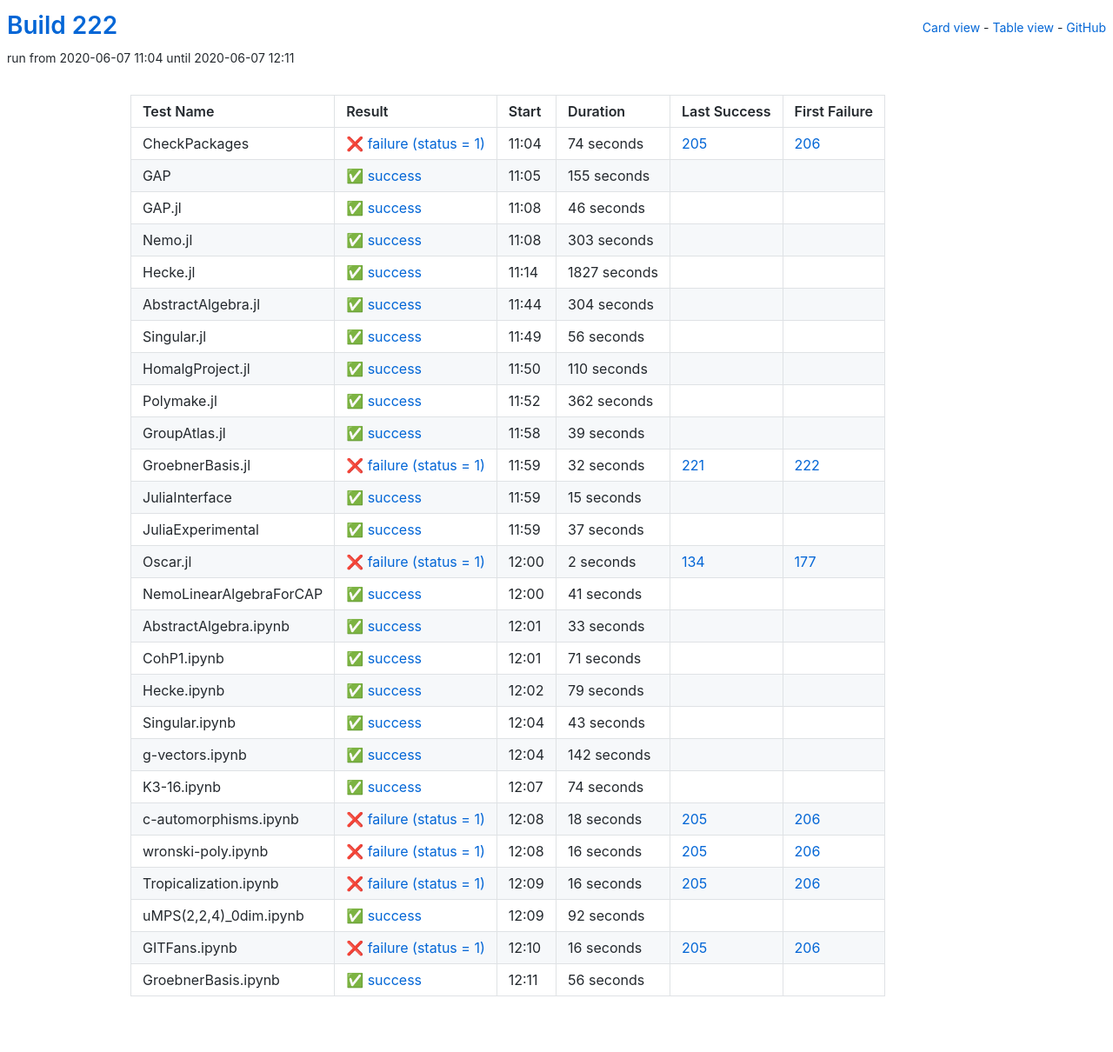
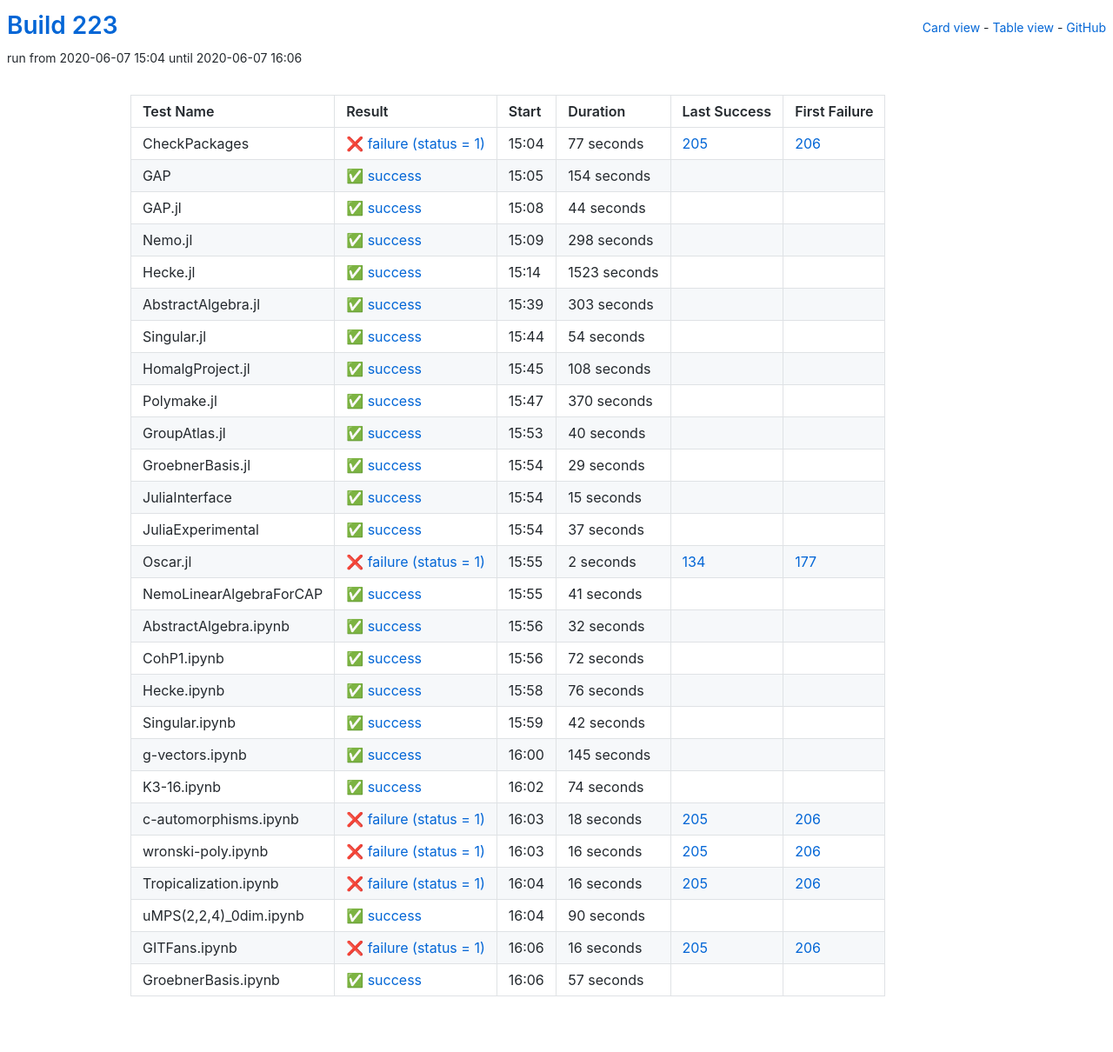
Before and after one commit to oscar-system/oscar-ci-status-stable, a Jekyll site: the page built from table.html, in a window 1280 px wide. Shown: the whole page at 87% size. Built offline with Jekyll 4.4.1, drawn with Linux system fonts in a browser that asks for light colours.

Commit message:
Build 223

```diff
--- a/_data/ci.yml
+++ b/_data/ci.yml
@@ -1,139 +1,139 @@
-build: 222
-build_url: https://oscarci.mathematik.uni-kl.de/job/oscar-stable/222/
+build: 223
+build_url: https://oscarci.mathematik.uni-kl.de/job/oscar-stable/223/
 job: oscar-stable
 tests:
-- duration: 74
+- duration: 77
   exitcode: 1
   first_failure: 206
   first_failure_url: https://oscarci.mathematik.uni-kl.de/job/oscar-stable/206/
   id: checkpackages
   last_success: 205
   last_success_url: https://oscarci.mathematik.uni-kl.de/job/oscar-stable/205/
-  log: https://oscarci.mathematik.uni-kl.de/job/oscar-stable/222/artifact/logs/build-222/CheckPackages.log
+  log: https://oscarci.mathematik.uni-kl.de/job/oscar-stable/223/artifact/logs/build-223/CheckPackages.log
   name: CheckPackages
-  start: 2020-06-07 11:04
+  start: 2020-06-07 15:04
   status: failure
   success: false
-- duration: 155
+- duration: 154
   exitcode: 0
   first_failure: false
   first_failure_url: null
   id: gap
   last_success: false
   last_success_url: null
-  log: https://oscarci.mathematik.uni-kl.de/job/oscar-stable/222/artifact/logs/build-222/GAP.log
+  log: https://oscarci.mathematik.uni-kl.de/job/oscar-stable/223/artifact/logs/build-223/GAP.log
   name: GAP
-  start: 2020-06-07 11:05
+  start: 2020-06-07 15:05
   status: success
   success: true
-- duration: 46
+- duration: 44
   exitcode: 0
   first_failure: false
   first_failure_url: null
   id: gap-jl
   last_success: false
   last_success_url: null
-  log: https://oscarci.mathematik.uni-kl.de/job/oscar-stable/222/artifact/logs/build-222/GAP.jl.log
+  log: https://oscarci.mathematik.uni-kl.de/job/oscar-stable/223/artifact/logs/build-223/GAP.jl.log
   name: GAP.jl
-  start: 2020-06-07 11:08
+  start: 2020-06-07 15:08
+  status: success
+  success: true
+- duration: 298
+  exitcode: 0
+  first_failure: false
+  first_failure_url: null
+  id: nemo-jl
+  last_success: false
+  last_success_url: null
+  log: https://oscarci.mathematik.uni-kl.de/job/oscar-stable/223/artifact/logs/build-223/Nemo.jl.log
+  name: Nemo.jl
+  start: 2020-06-07 15:09
+  status: success
+  success: true
+- duration: 1523
+  exitcode: 0
+  first_failure: false
+  first_failure_url: null
+  id: hecke-jl
+  last_success: false
+  last_success_url: null
+  log: https://oscarci.mathematik.uni-kl.de/job/oscar-stable/223/artifact/logs/build-223/Hecke.jl.log
+  name: Hecke.jl
+  start: 2020-06-07 15:14
   status: success
   success: true
 - duration: 303
   exitcode: 0
   first_failure: false
   first_failure_url: null
-  id: nemo-jl
-  last_success: false
-  last_success_url: null
-  log: https://oscarci.mathematik.uni-kl.de/job/oscar-stable/222/artifact/logs/build-222/Nemo.jl.log
-  name: Nemo.jl
-  start: 2020-06-07 11:08
-  status: success
-  success: true
-- duration: 1827
-  exitcode: 0
-  first_failure: false
-  first_failure_url: null
-  id: hecke-jl
-  last_success: false
-  last_success_url: null
-  log: https://oscarci.mathematik.uni-kl.de/job/oscar-stable/222/artifact/logs/build-222/Hecke.jl.log
-  name: Hecke.jl
-  start: 2020-06-07 11:14
-  status: success
-  success: true
-- duration: 304
-  exitcode: 0
-  first_failure: false
-  first_failure_url: null
   id: abstractalgebra-jl
   last_success: false
   last_success_url: null
-  log: https://oscarci.mathematik.uni-kl.de/job/oscar-stable/222/artifact/logs/build-222/AbstractAlgebra.jl.log
+  log: https://oscarci.mathematik.uni-kl.de/job/oscar-stable/223/artifact/logs/build-223/AbstractAlgebra.jl.log
   name: AbstractAlgebra.jl
-  start: 2020-06-07 11:44
+  start: 2020-06-07 15:39
   status: success
   success: true
-- duration: 56
+- duration: 54
   exitcode: 0
   first_failure: false
   first_failure_url: null
   id: singular-jl
   last_success: false
   last_success_url: null
-  log: https://oscarci.mathematik.uni-kl.de/job/oscar-stable/222/artifact/logs/build-222/Singular.jl.log
+  log: https://oscarci.mathematik.uni-kl.de/job/oscar-stable/223/artifact/logs/build-223/Singular.jl.log
   name: Singular.jl
-  start: 2020-06-07 11:49
+  start: 2020-06-07 15:44
   status: success
   success: true
-- duration: 110
+- duration: 108
   exitcode: 0
   first_failure: false
   first_failure_url: null
   id: homalgproject-jl
   last_success: false
   last_success_url: null
-  log: https://oscarci.mathematik.uni-kl.de/job/oscar-stable/222/artifact/logs/build-222/HomalgProject.jl.log
+  log: https://oscarci.mathematik.uni-kl.de/job/oscar-stable/223/artifact/logs/build-223/HomalgProject.jl.log
   name: HomalgProject.jl
-  start: 2020-06-07 11:50
+  start: 2020-06-07 15:45
   status: success
   success: true
-- duration: 362
+- duration: 370
   exitcode: 0
   first_failure: false
   first_failure_url: null
   id: polymake-jl
   last_success: false
   last_success_url: null
-  log: https://oscarci.mathematik.uni-kl.de/job/oscar-stable/222/artifact/logs/build-222/Polymake.jl.log
+  log: https://oscarci.mathematik.uni-kl.de/job/oscar-stable/223/artifact/logs/build-223/Polymake.jl.log
   name: Polymake.jl
-  start: 2020-06-07 11:52
+  start: 2020-06-07 15:47
   status: success
   success: true
-- duration: 39
+- duration: 40
   exitcode: 0
   first_failure: false
   first_failure_url: null
   id: groupatlas-jl
   last_success: false
   last_success_url: null
-  log: https://oscarci.mathematik.uni-kl.de/job/oscar-stable/222/artifact/logs/build-222/GroupAtlas.jl.log
+  log: https://oscarci.mathematik.uni-kl.de/job/oscar-stable/223/artifact/logs/build-223/GroupAtlas.jl.log
   name: GroupAtlas.jl
-  start: 2020-06-07 11:58
+  start: 2020-06-07 15:53
   status: success
   success: true
-- duration: 32
-  exitcode: 1
-  first_failure: 222
-  first_failure_url: https://oscarci.mathematik.uni-kl.de/job/oscar-stable/222/
+- duration: 29
+  exitcode: 0
+  first_failure: false
+  first_failure_url: null
   id: groebnerbasis-jl
-  last_success: 221
-  last_success_url: https://oscarci.mathematik.uni-kl.de/job/oscar-stable/221/
-  log: https://oscarci.mathematik.uni-kl.de/job/oscar-stable/222/artifact/logs/build-222/GroebnerBasis.jl.log
+  last_success: false
+  last_success_url: null
+  log: https://oscarci.mathematik.uni-kl.de/job/oscar-stable/223/artifact/logs/build-223/GroebnerBasis.jl.log
   name: GroebnerBasis.jl
-  start: 2020-06-07 11:59
-  status: failure
-  success: false
+  start: 2020-06-07 15:54
+  status: success
+  success: true
 - duration: 15
   exitcode: 0
   first_failure: false
@@ -141,9 +141,9 @@ tests:
   id: juliainterface
   last_success: false
   last_success_url: null
-  log: https://oscarci.mathematik.uni-kl.de/job/oscar-stable/222/artifact/logs/build-222/JuliaInterface.log
+  log: https://oscarci.mathematik.uni-kl.de/job/oscar-stable/223/artifact/logs/build-223/JuliaInterface.log
   name: JuliaInterface
-  start: 2020-06-07 11:59
+  start: 2020-06-07 15:54
   status: success
   success: true
 - duration: 37
@@ -153,9 +153,9 @@ tests:
   id: juliaexperimental
   last_success: false
   last_success_url: null
-  log: https://oscarci.mathematik.uni-kl.de/job/oscar-stable/222/artifact/logs/build-222/JuliaExperimental.log
+  log: https://oscarci.mathematik.uni-kl.de/job/oscar-stable/223/artifact/logs/build-223/JuliaExperimental.log
   name: JuliaExperimental
-  start: 2020-06-07 11:59
+  start: 2020-06-07 15:54
   status: success
   success: true
 - duration: 2
@@ -165,9 +165,9 @@ tests:
   id: oscar-jl
   last_success: 134
   last_success_url: https://oscarci.mathematik.uni-kl.de/job/oscar-stable/134/
-  log: https://oscarci.mathematik.uni-kl.de/job/oscar-stable/222/artifact/logs/build-222/Oscar.jl.log
+  log: https://oscarci.mathematik.uni-kl.de/job/oscar-stable/223/artifact/logs/build-223/Oscar.jl.log
   name: Oscar.jl
-  start: 2020-06-07 12:00
+  start: 2020-06-07 15:55
   status: failure
   success: false
 - duration: 41
@@ -177,69 +177,69 @@ tests:
   id: nemolinearalgebraforcap
   last_success: false
   last_success_url: null
-  log: https://oscarci.mathematik.uni-kl.de/job/oscar-stable/222/artifact/logs/build-222/NemoLinearAlgebraForCAP.log
+  log: https://oscarci.mathematik.uni-kl.de/job/oscar-stable/223/artifact/logs/build-223/NemoLinearAlgebraForCAP.log
   name: NemoLinearAlgebraForCAP
-  start: 2020-06-07 12:00
+  start: 2020-06-07 15:55
   status: success
   success: true
-- duration: 33
+- duration: 32
   exitcode: 0
   first_failure: false
   first_failure_url: null
   id: abstractalgebra-ipynb
   last_success: false
   last_success_url: null
-  log: https://oscarci.mathematik.uni-kl.de/job/oscar-stable/222/artifact/logs/build-222/AbstractAlgebra.ipynb.log
+  log: https://oscarci.mathematik.uni-kl.de/job/oscar-stable/223/artifact/logs/build-223/AbstractAlgebra.ipynb.log
   name: AbstractAlgebra.ipynb
-  start: 2020-06-07 12:01
+  start: 2020-06-07 15:56
   status: success
   success: true
-- duration: 71
+- duration: 72
   exitcode: 0
   first_failure: false
   first_failure_url: null
   id: cohp1-ipynb
   last_success: false
   last_success_url: null
-  log: https://oscarci.mathematik.uni-kl.de/job/oscar-stable/222/artifact/logs/build-222/CohP1.ipynb.log
+  log: https://oscarci.mathematik.uni-kl.de/job/oscar-stable/223/artifact/logs/build-223/CohP1.ipynb.log
   name: CohP1.ipynb
-  start: 2020-06-07 12:01
+  start: 2020-06-07 15:56
   status: success
   success: true
-- duration: 79
+- duration: 76
   exitcode: 0
   first_failure: false
   first_failure_url: null
   id: hecke-ipynb
   last_success: false
   last_success_url: null
-  log: https://oscarci.mathematik.uni-kl.de/job/oscar-stable/222/artifact/logs/build-222/Hecke.ipynb.log
+  log: https://oscarci.mathematik.uni-kl.de/job/oscar-stable/223/artifact/logs/build-223/Hecke.ipynb.log
   name: Hecke.ipynb
-  start: 2020-06-07 12:02
+  start: 2020-06-07 15:58
   status: success
   success: true
-- duration: 43
+- duration: 42
   exitcode: 0
   first_failure: false
   first_failure_url: null
   id: singular-ipynb
   last_success: false
   last_success_url: null
-  log: https://oscarci.mathematik.uni-kl.de/job/oscar-stable/222/artifact/logs/build-222/Singular.ipynb.log
+  log: https://oscarci.mathematik.uni-kl.de/job/oscar-stable/223/artifact/logs/build-223/Singular.ipynb.log
   name: Singular.ipynb
-  start: 2020-06-07 12:04
+  start: 2020-06-07 15:59
   status: success
   success: true
-- duration: 142
+- duration: 145
   exitcode: 0
   first_failure: false
   first_failure_url: null
   id: g-vectors-ipynb
   last_success: false
   last_success_url: null
-  log: https://oscarci.mathematik.uni-kl.de/job/oscar-stable/222/artifact/logs/build-222/g-vectors.ipynb.log
+  log: https://oscarci.mathematik.uni-kl.de/job/oscar-stable/223/artifact/logs/build-223/g-vectors.ipynb.log
   name: g-vectors.ipynb
-  start: 2020-06-07 12:04
+  start: 2020-06-07 16:00
   status: success
   success: true
 - duration: 74
@@ -249,9 +249,9 @@ tests:
   id: k3-16-ipynb
   last_success: false
   last_success_url: null
-  log: https://oscarci.mathematik.uni-kl.de/job/oscar-stable/222/artifact/logs/build-222/K3-16.ipynb.log
+  log: https://oscarci.mathematik.uni-kl.de/job/oscar-stable/223/artifact/logs/build-223/K3-16.ipynb.log
   name: K3-16.ipynb
-  start: 2020-06-07 12:07
+  start: 2020-06-07 16:02
   status: success
   success: true
 - duration: 18
@@ -261,9 +261,9 @@ tests:
   id: c-automorphisms-ipynb
   last_success: 205
   last_success_url: https://oscarci.mathematik.uni-kl.de/job/oscar-stable/205/
-  log: https://oscarci.mathematik.uni-kl.de/job/oscar-stable/222/artifact/logs/build-222/c-automorphisms.ipynb.log
+  log: https://oscarci.mathematik.uni-kl.de/job/oscar-stable/223/artifact/logs/build-223/c-automorphisms.ipynb.log
   name: c-automorphisms.ipynb
-  start: 2020-06-07 12:08
+  start: 2020-06-07 16:03
   status: failure
   success: false
 - duration: 16
@@ -273,9 +273,9 @@ tests:
   id: wronski-poly-ipynb
   last_success: 205
   last_success_url: https://oscarci.mathematik.uni-kl.de/job/oscar-stable/205/
-  log: https://oscarci.mathematik.uni-kl.de/job/oscar-stable/222/artifact/logs/build-222/wronski-poly.ipynb.log
+  log: https://oscarci.mathematik.uni-kl.de/job/oscar-stable/223/artifact/logs/build-223/wronski-poly.ipynb.log
   name: wronski-poly.ipynb
-  start: 2020-06-07 12:08
+  start: 2020-06-07 16:03
   status: failure
   success: false
 - duration: 16
@@ -285,21 +285,21 @@ tests:
   id: tropicalization-ipynb
   last_success: 205
   last_success_url: https://oscarci.mathematik.uni-kl.de/job/oscar-stable/205/
-  log: https://oscarci.mathematik.uni-kl.de/job/oscar-stable/222/artifact/logs/build-222/Tropicalization.ipynb.log
+  log: https://oscarci.mathematik.uni-kl.de/job/oscar-stable/223/artifact/logs/build-223/Tropicalization.ipynb.log
   name: Tropicalization.ipynb
-  start: 2020-06-07 12:09
+  start: 2020-06-07 16:04
   status: failure
   success: false
-- duration: 92
+- duration: 90
   exitcode: 0
   first_failure: false
   first_failure_url: null
   id: umps-2-2-4-0dim-ipynb
   last_success: false
   last_success_url: null
-  log: https://oscarci.mathematik.uni-kl.de/job/oscar-stable/222/artifact/logs/build-222/uMPS-2-2-4-_0dim.ipynb.log
+  log: https://oscarci.mathematik.uni-kl.de/job/oscar-stable/223/artifact/logs/build-223/uMPS-2-2-4-_0dim.ipynb.log
   name: uMPS(2,2,4)_0dim.ipynb
-  start: 2020-06-07 12:09
+  start: 2020-06-07 16:04
   status: success
   success: true
 - duration: 16
@@ -309,20 +309,20 @@ tests:
   id: gitfans-ipynb
   last_success: 205
   last_success_url: https://oscarci.mathematik.uni-kl.de/job/oscar-stable/205/
-  log: https://oscarci.mathematik.uni-kl.de/job/oscar-stable/222/artifact/logs/build-222/GITFans.ipynb.log
+  log: https://oscarci.mathematik.uni-kl.de/job/oscar-stable/223/artifact/logs/build-223/GITFans.ipynb.log
   name: GITFans.ipynb
-  start: 2020-06-07 12:10
+  start: 2020-06-07 16:06
   status: failure
   success: false
-- duration: 56
+- duration: 57
   exitcode: 0
   first_failure: false
   first_failure_url: null
   id: groebnerbasis-ipynb
   last_success: false
   last_success_url: null
-  log: https://oscarci.mathematik.uni-kl.de/job/oscar-stable/222/artifact/logs/build-222/GroebnerBasis.ipynb.log
+  log: https://oscarci.mathematik.uni-kl.de/job/oscar-stable/223/artifact/logs/build-223/GroebnerBasis.ipynb.log
   name: GroebnerBasis.ipynb
-  start: 2020-06-07 12:11
+  start: 2020-06-07 16:06
   status: success
   success: true
```
Also changed, not shown: README.md.
